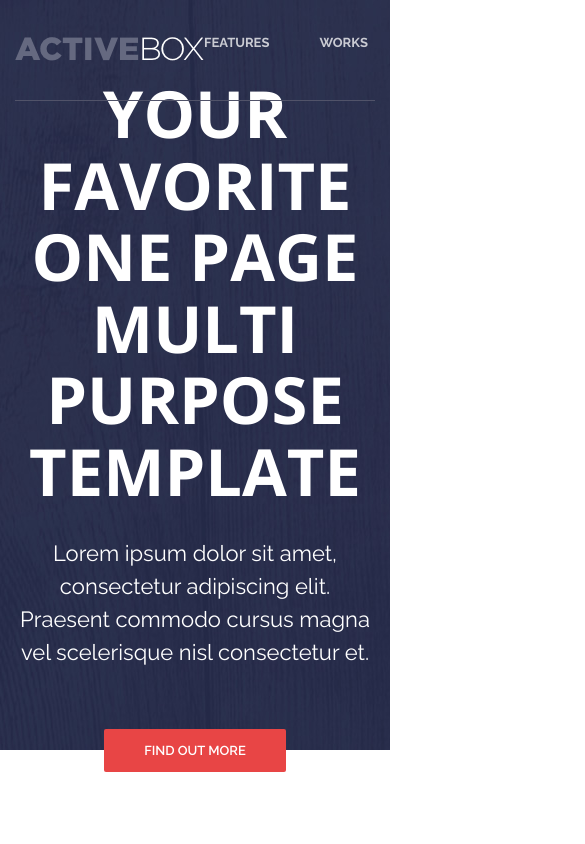
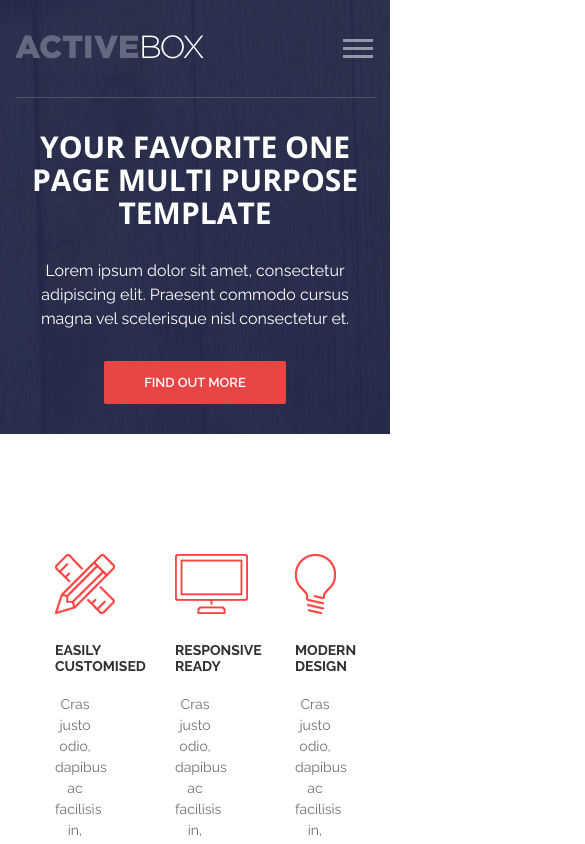
Before and after one commit to sky7way/activebox, a plain HTML site: page index.html in a window 390 px wide. Shown: the top 844 px of the page, 585 px wide, since content can reach past the window. Drawn offline with nearby package versions, Linux system fonts and the light colour scheme.

Commit message:
burger menu

```diff
--- a/index.html
+++ b/index.html
@@ -7,6 +7,7 @@
     <link href="https://fonts.googleapis.com/css2?family=Cardo:ital@1&family=
     Open+Sans:wght@700&family=Raleway:wght@300;400;600;700&display=swap" rel="stylesheet">
     <link rel="stylesheet" href="style.css">
+    <meta name="viewport" content="width=device-width, initial-scale=1">
     <title>ActiveBox</title>
 </head>
 <body>
@@ -55,6 +56,9 @@
                 <a href="#" class="nav__link">TESTIMONIALS</a>
                 <a href="#" class="nav__link">DOWNLOAD</a>
             </nav>
+            <button type="button" class="burger">
+                <span class="burger__item">Menu</span>
+            </button>
         </div>
     </div>
 </header>
--- a/style.css
+++ b/style.css
@@ -477,3 +477,85 @@ a {
 .copyright__text span {
     color: #fff;
 }
+
+/*Burger*/
+
+.burger {
+    display: none;
+    padding: 10px 2px;
+    background: none;
+    border: 0;
+    cursor: pointer;
+}
+
+.burger__item {
+    position: relative;
+    display: block;
+    width: 30px;
+    height: 3px;
+    background-color: rgba(255, 255, 255, 0.5);
+    font-size: 0;
+    color: transparent;
+}
+
+.burger__item:before,
+.burger__item:after {
+    position: absolute;
+    content: "";
+    width: 100%;
+    height: 100%;
+    background-color: rgba(255, 255, 255, 0.5);
+    left: 0;
+    z-index: 1;
+}
+
+.burger__item:before {
+    top: -8px;
+}
+
+.burger__item:after {
+    bottom: -8px;
+}
+
+
+/*Media
+==============================*/
+
+@media (max-width: 990px) {
+
+    /*Burger*/
+
+    .burger {
+        display: block;
+    }
+
+    .nav {
+        display: none;
+    }
+
+    /*Intro*/
+
+    .intro__title {
+        font-size: 40px;
+    }
+}
+
+@media (max-width: 767px) {
+
+    /*Intro*/
+
+    .intro {
+        height: auto;
+        padding-top: 130px;
+        padding-bottom: 30px;
+    }
+
+    .intro__title {
+        font-size: 30px;
+    }
+
+    .intro__subtitle {
+        font-size: 16px;
+        margin-bottom: 30px;
+    }
+}
```
